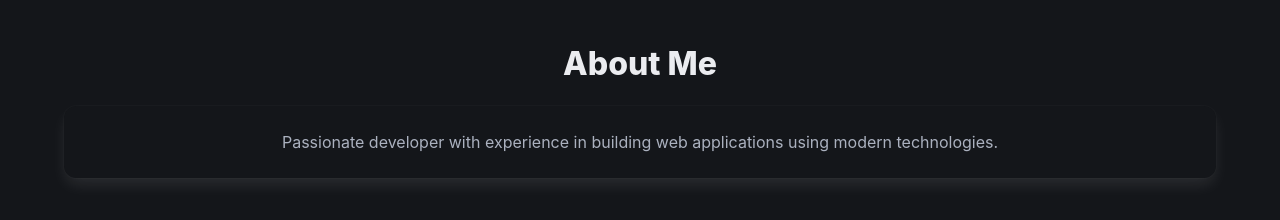
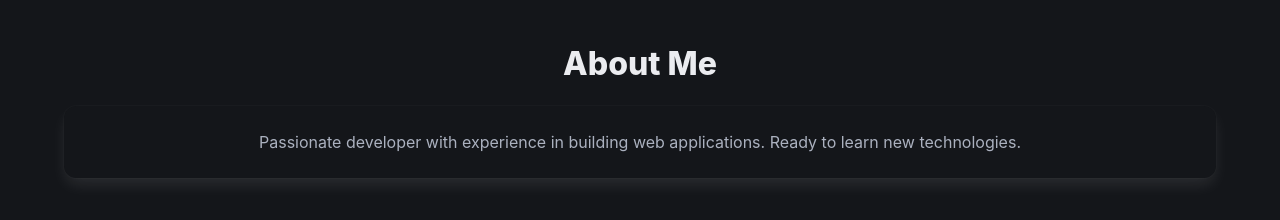
Before and after one commit to setsunafjustin00208/my-developer-portfolio, a Vue app: page / in a window 1280 px wide. Shown: the part 802-1022 px from the top of the page. Built offline with nearby package versions, Linux system fonts and the light colour scheme.

Commit message:
build: modified about me

```diff
--- a/src/App.vue
+++ b/src/App.vue
@@ -25,7 +25,7 @@
           <div class="card-content">
             <div class="content has-text-centered">
               <p>
-                Passionate developer with experience in building web applications using modern technologies.
+                Passionate developer with experience in building web applications. Ready to learn new technologies.
               </p>
             </div>
           </div>
```
